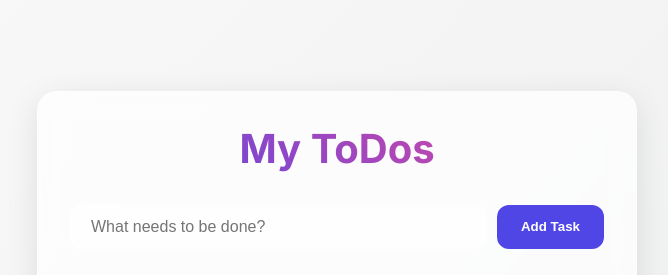
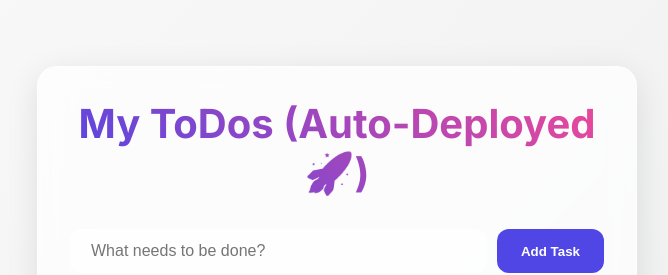
Before and after one commit to taiwanveo/todo-app-nextjs-supabase, a Next.js app: page / in a window 1280 px wide. Shown: the part 178-453 px from the top of the page, without its empty margins (303-971 px from the left). Built offline with nearby package versions, Linux system fonts and the light colour scheme; no server answers; the database is empty.

Commit message:
Update src/app/page.tsx to test auto-deploy

```diff
--- a/src/app/page.tsx
+++ b/src/app/page.tsx
@@ -93,7 +93,7 @@ export default function Home() {
 
   return (
     <div className="container">
-      <h1>My ToDos</h1>
+      <h1>My ToDos (Auto-Deployed 🚀)</h1>
 
       <form onSubmit={addTodo} className="input-group">
         <input
```
